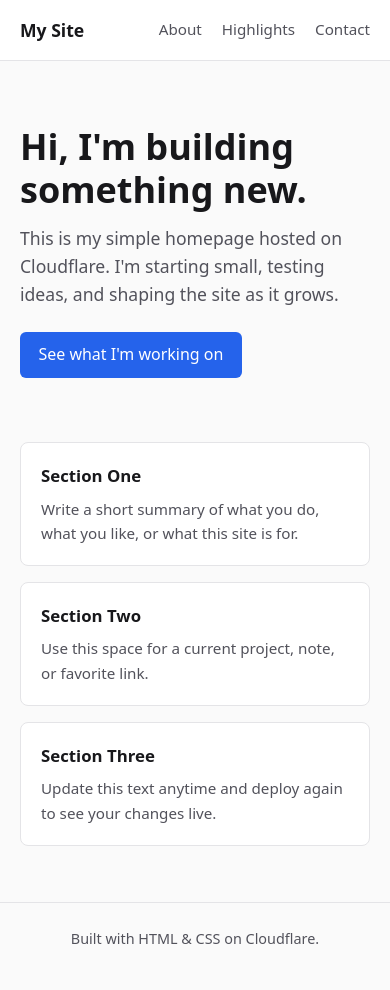
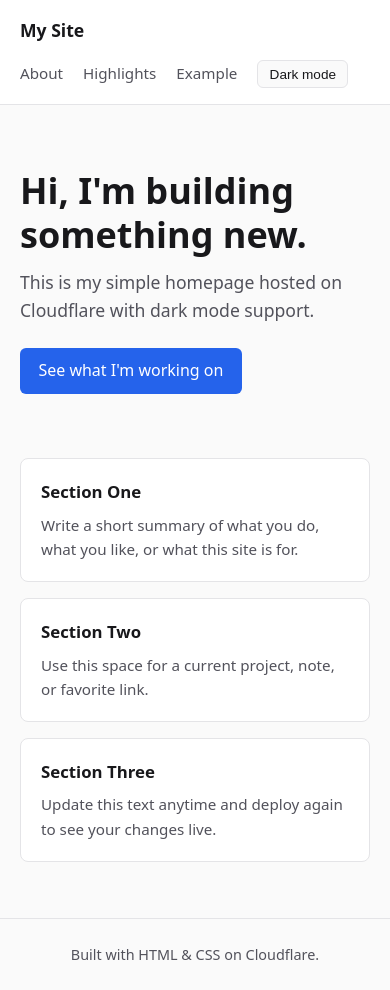
Before and after one commit to CallMeeKira/Cloudflare, a plain HTML site: page index.html in a window 390 px wide. Drawn offline with Linux system fonts and the light colour scheme.

Commit message:
Implement dark mode support in index.html
Added dark mode support and updated theme toggle functionality.

```diff
--- a/index.html
+++ b/index.html
@@ -12,6 +12,29 @@
       --muted: #52525b;
       --border: #e4e4e7;
       --accent: #2563eb;
+      --accent-text: #ffffff;
+    }
+
+    @media (prefers-color-scheme: dark) {
+      :root:not([data-theme="light"]) {
+        --bg: #09090b;
+        --surface: #18181b;
+        --text: #f4f4f5;
+        --muted: #a1a1aa;
+        --border: #27272a;
+        --accent: #3b82f6;
+        --accent-text: #ffffff;
+      }
+    }
+
+    :root[data-theme="dark"] {
+      --bg: #09090b;
+      --surface: #18181b;
+      --text: #f4f4f5;
+      --muted: #a1a1aa;
+      --border: #27272a;
+      --accent: #3b82f6;
+      --accent-text: #ffffff;
     }
 
     * {
@@ -25,6 +48,7 @@
       background-color: var(--bg);
       color: var(--text);
       line-height: 1.6;
+      transition: background-color 0.2s ease, color 0.2s ease;
     }
 
     .container {
@@ -43,6 +67,8 @@
       display: flex;
       justify-content: space-between;
       align-items: center;
+      gap: 1rem;
+      flex-wrap: wrap;
     }
 
     .brand {
@@ -50,6 +76,12 @@
       font-size: 1.1rem;
       text-decoration: none;
       color: var(--text);
+    }
+
+    .nav-right {
+      display: flex;
+      align-items: center;
+      gap: 1.25rem;
     }
 
     .nav-links {
@@ -66,6 +98,20 @@
 
     .nav-links a:hover {
       color: var(--accent);
+    }
+
+    .theme-toggle {
+      background: var(--bg);
+      color: var(--text);
+      border: 1px solid var(--border);
+      padding: 0.35rem 0.7rem;
+      border-radius: 6px;
+      font-size: 0.85rem;
+      cursor: pointer;
+    }
+
+    .theme-toggle:hover {
+      border-color: var(--accent);
     }
 
     .hero {
@@ -88,7 +134,7 @@
     .btn {
       display: inline-block;
       background: var(--accent);
-      color: #ffffff;
+      color: var(--accent-text);
       text-decoration: none;
       padding: 0.65rem 1.15rem;
       border-radius: 6px;
@@ -133,11 +179,16 @@
     <div class="container">
       <nav>
         <a class="brand" href="/">My Site</a>
-        <ul class="nav-links">
-          <li><a href="#about">About</a></li>
-          <li><a href="#highlights">Highlights</a></li>
-          <li><a href="#contact">Contact</a></li>
-        </ul>
+        <div class="nav-right">
+          <ul class="nav-links">
+            <li><a href="#about">About</a></li>
+            <li><a href="#highlights">Highlights</a></li>
+            <li><a href="/sub/page/example">Example</a></li>
+          </ul>
+          <button class="theme-toggle" id="themeToggle" type="button" aria-label="Toggle dark mode">
+            Theme
+          </button>
+        </div>
       </nav>
     </div>
   </header>
@@ -146,8 +197,7 @@
     <section class="hero" id="about">
       <h1>Hi, I'm building something new.</h1>
       <p>
-        This is my simple homepage hosted on Cloudflare. I'm starting small,
-        testing ideas, and shaping the site as it grows.
+        This is my simple homepage hosted on Cloudflare with dark mode support.
       </p>
       <a class="btn" href="#highlights">See what I'm working on</a>
     </section>
@@ -173,5 +223,33 @@
       <p>Built with HTML &amp; CSS on Cloudflare.</p>
     </div>
   </footer>
+
+  <script>
+    const root = document.documentElement;
+    const toggleBtn = document.getElementById("themeToggle");
+    const savedTheme = localStorage.getItem("theme");
+
+    function isDarkActive() {
+      if (root.dataset.theme === "dark") return true;
+      if (root.dataset.theme === "light") return false;
+      return window.matchMedia("(prefers-color-scheme: dark)").matches;
+    }
+
+    function updateButtonLabel() {
+      toggleBtn.textContent = isDarkActive() ? "Light mode" : "Dark mode";
+    }
+
+    if (savedTheme === "dark" || savedTheme === "light") {
+      root.dataset.theme = savedTheme;
+    }
+    updateButtonLabel();
+
+    toggleBtn.addEventListener("click", () => {
+      const nextTheme = isDarkActive() ? "light" : "dark";
+      root.dataset.theme = nextTheme;
+      localStorage.setItem("theme", nextTheme);
+      updateButtonLabel();
+    });
+  </script>
 </body>
 </html>
```
